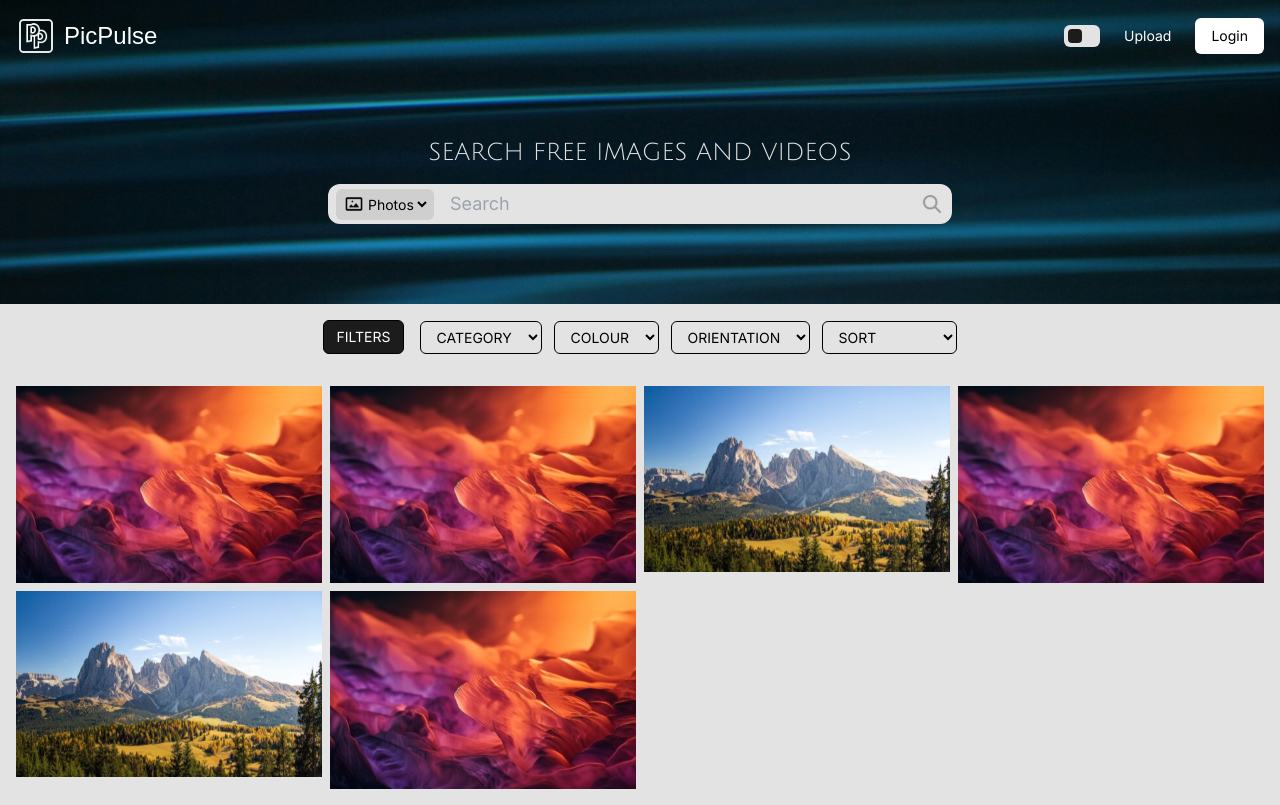
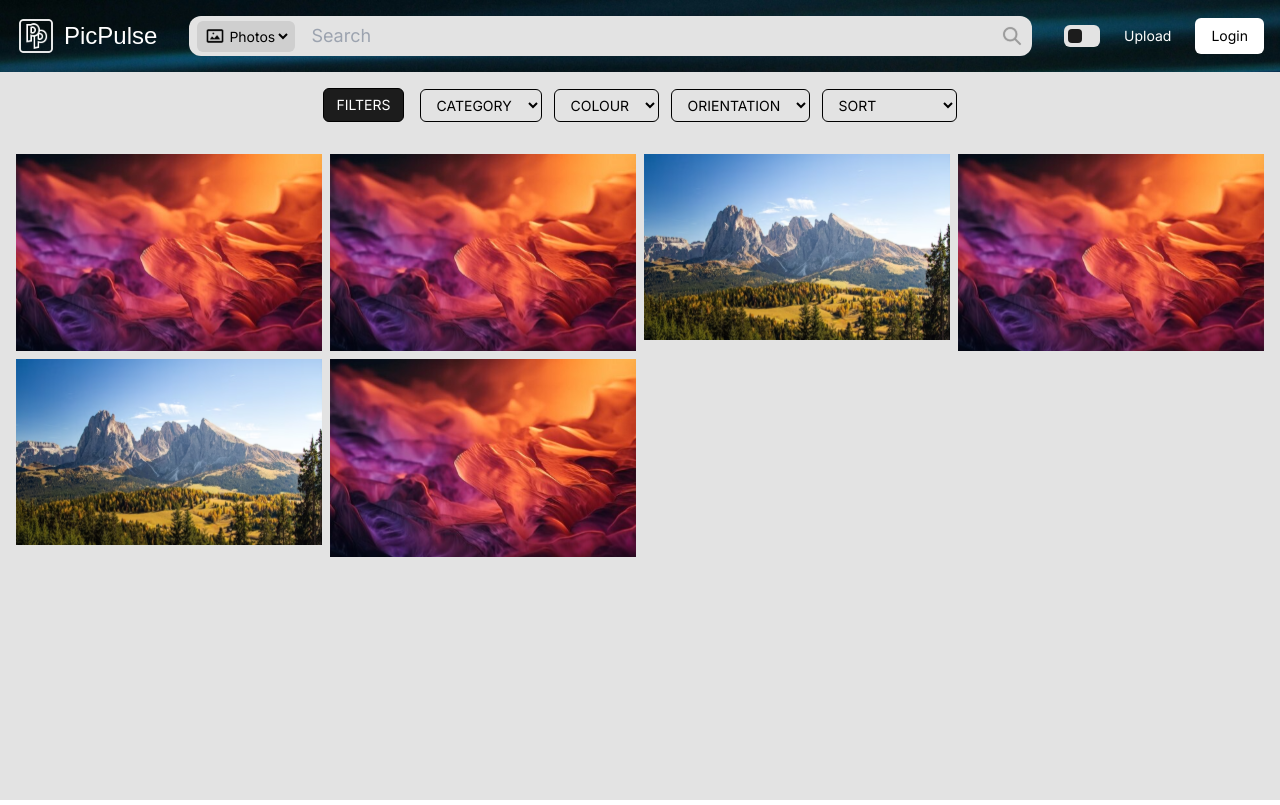
Before and after one commit to smalik21/pic-pulse, a React (Vite) app: page /search in a window 1280 px wide. Built offline with nearby package versions, Linux system fonts and the light colour scheme; a web font is replaced by a local one.

Commit message:
feat: :sparkles: add search header, remove filters scroll-bar

```diff
--- a/package.json
+++ b/package.json
@@ -11,7 +11,8 @@
   },
   "dependencies": {
     "react": "^18.2.0",
-    "react-dom": "^18.2.0"
+    "react-dom": "^18.2.0",
+    "react-router-dom": "^6.22.3"
   },
   "devDependencies": {
     "@types/react": "^18.2.55",
--- a/src/App.tsx
+++ b/src/App.tsx
@@ -1,14 +1,17 @@
-import Filters from "./components/Filters";
-import MainHeader from "./components/MainHeader";
-import MainSection from "./components/MainSection";
+import { BrowserRouter as Router, Routes, Route } from "react-router-dom"
+import HomePage from "./components/HomePage"
+import SearchPage from "./components/SearchPage"
 
 export default function App() {
 
     return (
         <div className="min-h-dvh max-w-screen-2xl font-body bg-light">
-            <MainHeader />
-            <Filters />
-            <MainSection />
+            <Router>
+                <Routes>
+                    <Route path="/" element={<HomePage />} />
+                    <Route path="/search" element={<SearchPage />} />
+                </Routes>
+            </Router>
         </div>
     )
 }
--- a/src/components/Filters.tsx
+++ b/src/components/Filters.tsx
@@ -17,7 +17,7 @@ const Filters = () => {
                             before:inline-block before:content-['FILTERS'] before:text-xs before:sm:text-sm
                             checked:before:text-white checked:bg-dark"
             />
-            <section className="hidden peer-checked:flex md:flex mt-4 pb-1 md:p-0 md:m-0 w-full md:w-fit overflow-x-scroll scroll-m-0 gap-3 xs:justify-center">
+            <section className="hidden peer-checked:flex md:flex mt-4 pb-1 md:p-0 md:m-0 w-full md:w-fit overflow-x-scroll no-scrollbar gap-3 xs:justify-center">
                 {filters.map(filter => {
                     return (
                         <div key={filter.name} className="w-fit text-xs sm:text-sm flex items-center border border-black rounded-md">
--- /dev/null
+++ b/src/components/HomePage.tsx
@@ -0,0 +1,15 @@
+import MainHeader from "./MainHeader"
+import Filters from "./Filters"
+import MainSection from "./MainSection"
+
+const HomePage = () => {
+    return (
+        <>
+            <MainHeader />
+            <Filters />
+            <MainSection />
+        </>
+    )
+}
+
+export default HomePage
--- a/src/components/MainHeader.tsx
+++ b/src/components/MainHeader.tsx
@@ -4,10 +4,15 @@ import Search from "./Search"
 
 const MainHeader = () => {
     return (
-        <header className="py-3 p-2 sm:p-4 flex gap-12 pb-12 sm:gap-16 sm:pb-16 lg:gap-20 lg:pb-20 flex-wrap justify-between items-center text-white bg-heroSection bg-cover">
-            <PageTitle />
-            <PageOptions />
-            <Search />
+        <header className="py-3 p-2 sm:p-4 text-white bg-heroSection bg-cover">
+            <section className="w-full flex justify-between">
+                <PageTitle />
+                <PageOptions />
+            </section>
+            <section className="w-full max-w-3xl mx-auto xs:w-4/5 sm:w-2/3 py-14 sm:py-16 lg:py-20">
+                <h3 id="search-header" className="w-full mb-2 sm:mb-4 lg:mb-6 sm:text-2xl text-center text-light font-search">SEARCH FREE IMAGES AND VIDEOS</h3>
+                <Search />
+            </section>
         </header>
     )
 }
--- a/src/components/Search.tsx
+++ b/src/components/Search.tsx
@@ -11,8 +11,7 @@ const Search = () => {
 
     return (
         <div id="search" className="w-full p-1 sm:p-0 flex gap-4 flex-col items-center">
-            <h3 id="search-header" className="sm:text-2xl text-light font-search">SEARCH FREE IMAGES AND VIDEOS</h3>
-            <form id="search-bar" className="p-1 sm:pl-2 max-w-80 sm:max-w-7xl w-full sm:w-2/3 lg:w-1/2 text-black flex gap-2 items-center bg-light rounded-xl">
+            <form id="search-bar" className="p-1 sm:pl-2 w-full text-black flex gap-2 items-center bg-light rounded-xl">
                 <div className="p-1 sm:pl-2 sm:gap-1 flex items-center text-xs sm:text-sm bg-gray-1 rounded-md">
                     <img
                         className="size-4 sm:size-5 absolute"
--- /dev/null
+++ b/src/components/SearchHeader.tsx
@@ -0,0 +1,17 @@
+import PageTitle from "./PageTitle"
+import PageOptions from "./PageOptions"
+import Search from "./Search"
+
+const SearchHeader = () => {
+    return (
+        <header className="py-3 p-2 sm:p-4 gap-4 lg:gap-8 flex flex-wrap justify-between items-center text-white bg-heroSection bg-cover sticky top-0">
+            <PageTitle />
+            <span className="lg:order-last"><PageOptions /></span>
+            <section className="w-full mx-auto xs:w-4/5 sm:w-2/3 lg:w-fit lg:grow">
+                <Search />
+            </section>
+        </header>
+    )
+}
+
+export default SearchHeader
--- /dev/null
+++ b/src/components/SearchPage.tsx
@@ -0,0 +1,15 @@
+import Filters from "./Filters"
+import MainSection from "./MainSection"
+import SearchHeader from "./SearchHeader"
+
+const SearchPage = () => {
+    return (
+        <>
+            <SearchHeader />
+            <Filters />
+            <MainSection />
+        </>
+    )
+}
+
+export default SearchPage
--- a/src/index.css
+++ b/src/index.css
@@ -1,3 +1,15 @@
 @tailwind base;
 @tailwind components;
 @tailwind utilities;
+
+@layer utilities {
+      /* Hide scrollbar for Chrome, Safari and Opera */
+      .no-scrollbar::-webkit-scrollbar {
+          display: none;
+      }
+     /* Hide scrollbar for IE, Edge and Firefox */
+      .no-scrollbar {
+          -ms-overflow-style: none;  /* IE and Edge */
+          scrollbar-width: none;  /* Firefox */
+    }
+  }
```
Also changed, not shown: 1 other file (tests, documents, lock files or other folders).
